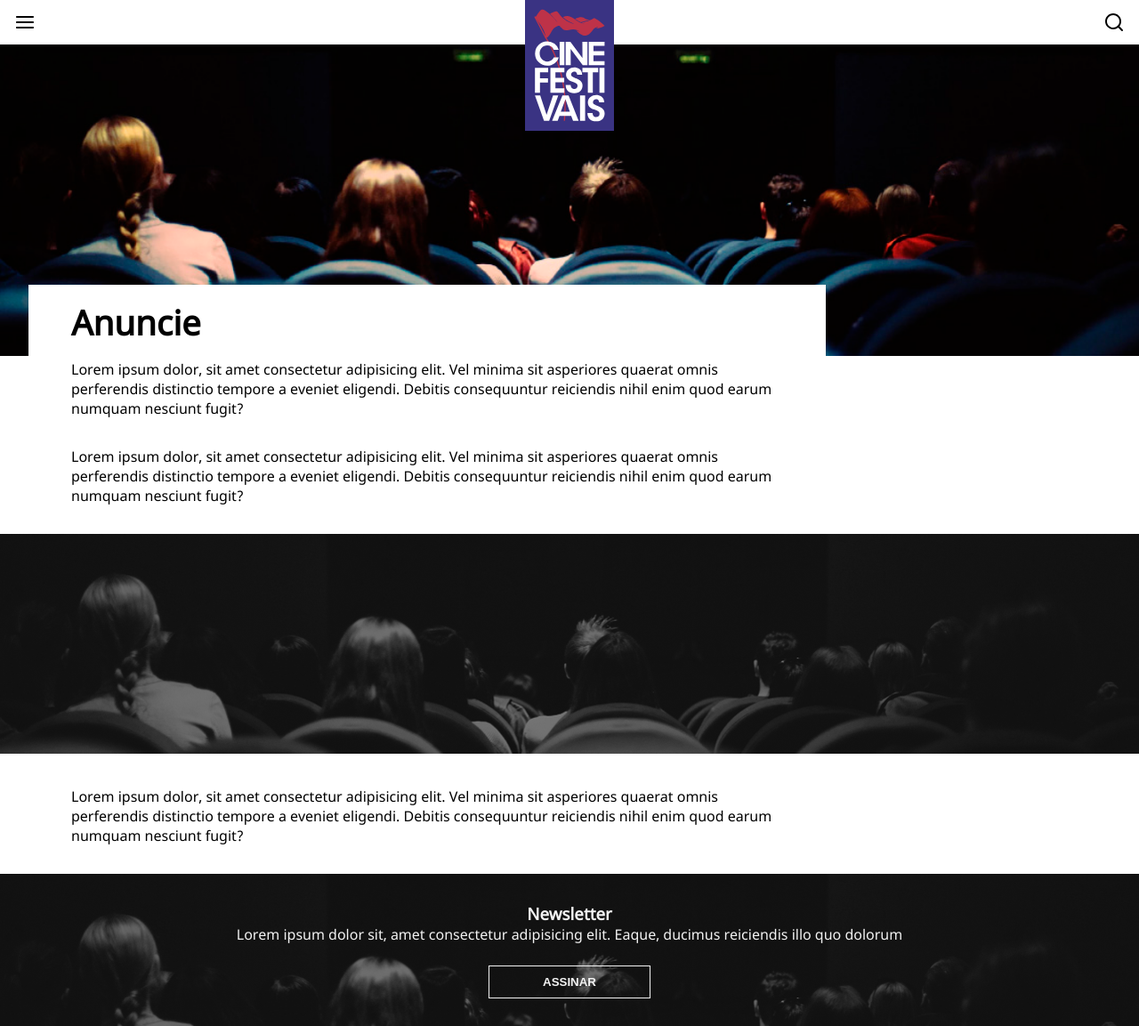
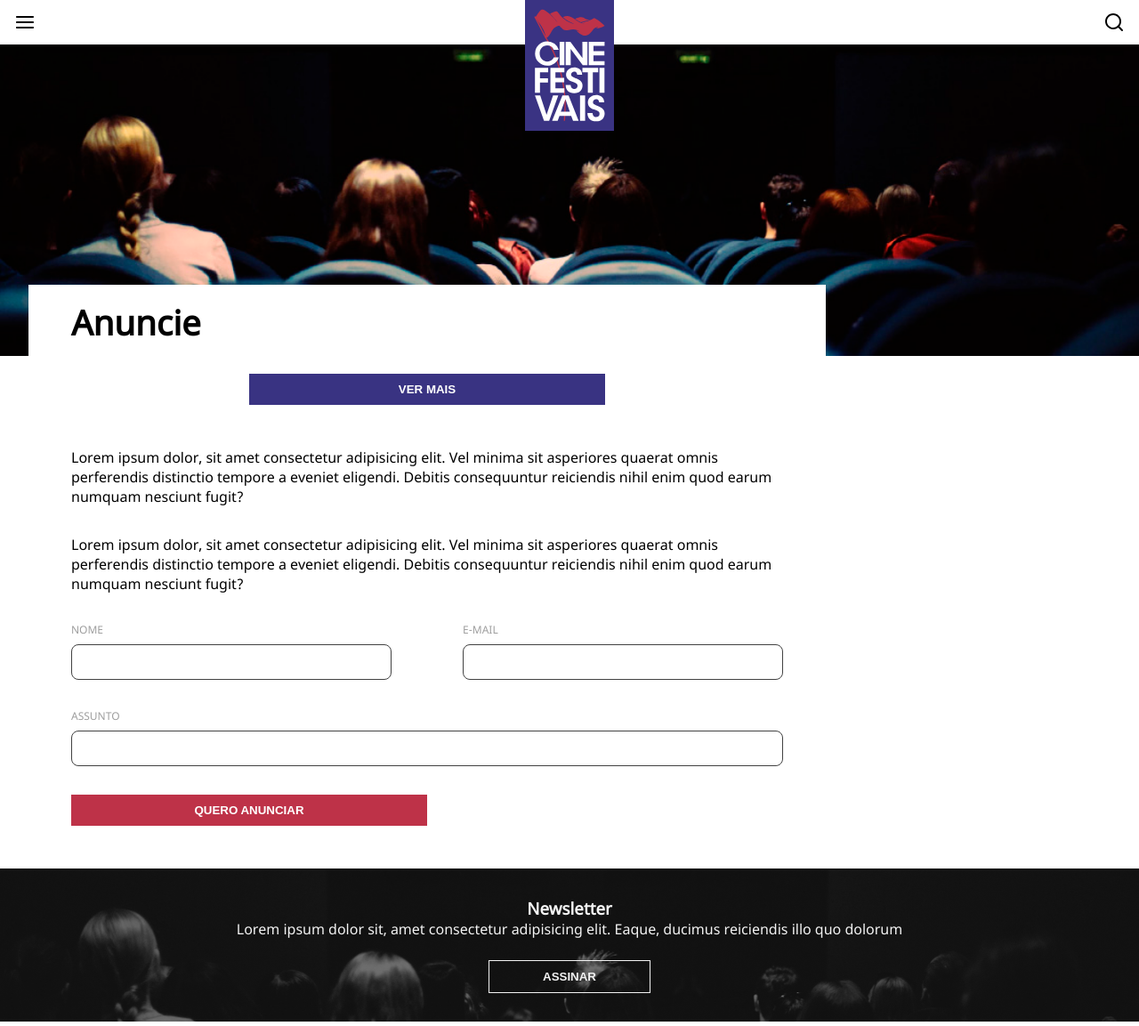
Before and after one commit to FelipeTeixeira/cinefestivais, a PHP site: page /anuncie.php in a window 1280 px wide. Shown: the top 1153 px of the page at 89% size. Run offline with PHP 8.4, Linux system fonts and the light colour scheme.

Commit message:
fixed pages

```diff
--- a/app/anuncie.php
+++ b/app/anuncie.php
@@ -9,6 +9,10 @@
     <section class="content content-card">
         <h3 class="content-card--title">Anuncie</h3>
 
+        <div class="is-center">
+            <button type="button" class="btn btn-primary blue m-32 lg-50">Ver Mais</button>
+        </div>
+
         <p class="content-card--text">Lorem ipsum dolor, sit amet consectetur adipisicing elit.
             Vel minima sit asperiores quaerat omnis perferendis distinctio
             tempore a eveniet eligendi. Debitis consequuntur reiciendis nihil
@@ -19,16 +23,28 @@
             tempore a eveniet eligendi. Debitis consequuntur reiciendis nihil
             enim quod earum numquam nesciunt fugit?</p>
 
-    </section>
+            <form action="" class="form">
 
-    <img src="./assets/img/newsletter-bg.png" alt="" class="img-full">
+            <div class="form-group w45">
+                <label for="name" class="form-group--label">Nome</label>
+                <input class="form-group--input" type="text" name="name" id="name">
+            </div>
 
-    <section class="content content-card-margin">
+            <div class="form-group w45">
+                <label for="email" class="form-group--label">E-mail</label>
+                <input class="form-group--input" type="email" name="email" id="email">
+            </div>
 
-        <p class="content-card--text">Lorem ipsum dolor, sit amet consectetur adipisicing elit.
-            Vel minima sit asperiores quaerat omnis perferendis distinctio
-            tempore a eveniet eligendi. Debitis consequuntur reiciendis nihil
-            enim quod earum numquam nesciunt fugit?</p>
+            <div class="form-group">
+                <label for="assunto" class="form-group--label">Assunto</label>
+                <input class="form-group--input" type="text" name="assunto" id="assunto">
+            </div>
+
+            <div class="form-actions">
+                <button type="submit" class="btn btn-primary btn-large">Quero anunciar</button>
+            </div>
+
+        </form>
 
     </section>
 
--- a/app/assets/scss/components/_navbar.scss
+++ b/app/assets/scss/components/_navbar.scss
@@ -32,6 +32,13 @@
 
         &.scroll {
             width: 50px;
+        }
+    }
+
+    &-links {
+        padding: 86px 0 0;
+        @media screen and (min-width: 1024px) {
+            padding: 0;
         }
     }
 
--- a/app/assets/scss/objects/_btn.scss
+++ b/app/assets/scss/objects/_btn.scss
@@ -35,6 +35,13 @@
         &:hover {
             background-color:darken($pink, 3);
         }
+
+        &.blue {
+            background-color: $navyBlue;
+            &:hover {
+                background-color:darken($navyBlue, 3);
+            }
+        }
     }
 
     &.btn-secondary {
@@ -48,6 +55,7 @@
             background-color: $pink;
         }
     }
+
 
     &.btn-small {
         width: 50%;
@@ -64,4 +72,11 @@
             width: 20%;
         }
     }
+
+    &.btn-large {
+        width: 100%;
+        @media screen and (min-width: 1024px) {
+            width: 50%;
+        }
+    }
 }
--- a/app/assets/scss/objects/_form.scss
+++ b/app/assets/scss/objects/_form.scss
@@ -2,6 +2,7 @@
     display: flex;
     flex-flow: row wrap;
     justify-content: space-between;
+    margin: 0 0 32px;
 
     .form-group {
         display: flex;
@@ -60,7 +61,7 @@
         .btn {
             margin: 0 0 24px 0;
             @media screen and (min-width: 768px) {
-                margin: 0 24px 0 0;
+                margin: 16px 24px 0 0;
             }
         }
     }
--- a/app/assets/scss/trumps/_trumps.scss
+++ b/app/assets/scss/trumps/_trumps.scss
@@ -36,6 +36,12 @@
     margin-top: 32px;
 }
 
+.lg-50 {
+    @media screen and (min-width: 1024px) {
+        width: 50%;
+    }
+}
+
 .nomargin {
     margin: 0!important;
 }
@@ -47,10 +53,6 @@
     &:hover {
         text-decoration: none;
     }
-}
-
-.img-full {
-
 }
 
 .has-error {
--- a/app/templates/nav-bar.php
+++ b/app/templates/nav-bar.php
@@ -31,7 +31,7 @@
 		</button>
 
 
-		<ul>
+		<ul class="navbar-links">
 			<li><a href="entrevistas.php" class="navbar-menu-item">Entrevistas</a></li>
 			<li><a href="" class="navbar-menu-item">Críticas</a></li>
 			<li><a href="coberturas.php" class="navbar-menu-item">Coberturas</a></li>
```
Also changed, not shown: app/assets/css/style.css, 1 other file.
